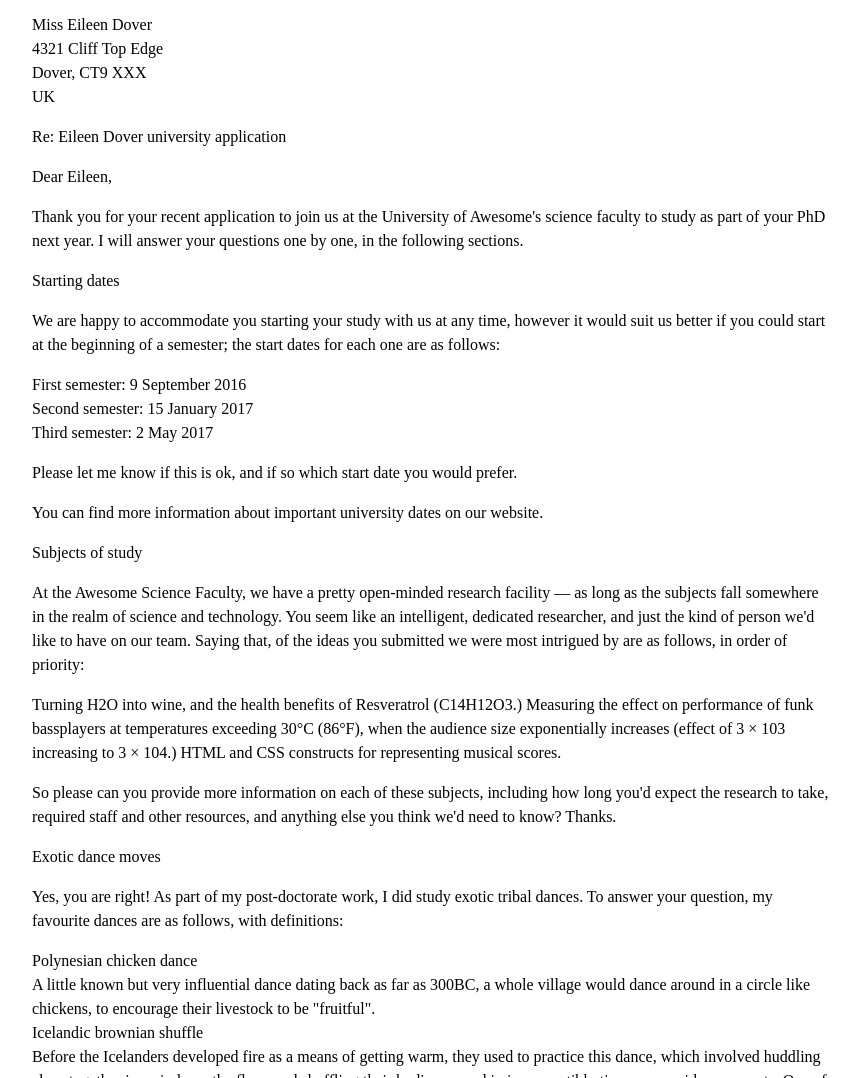
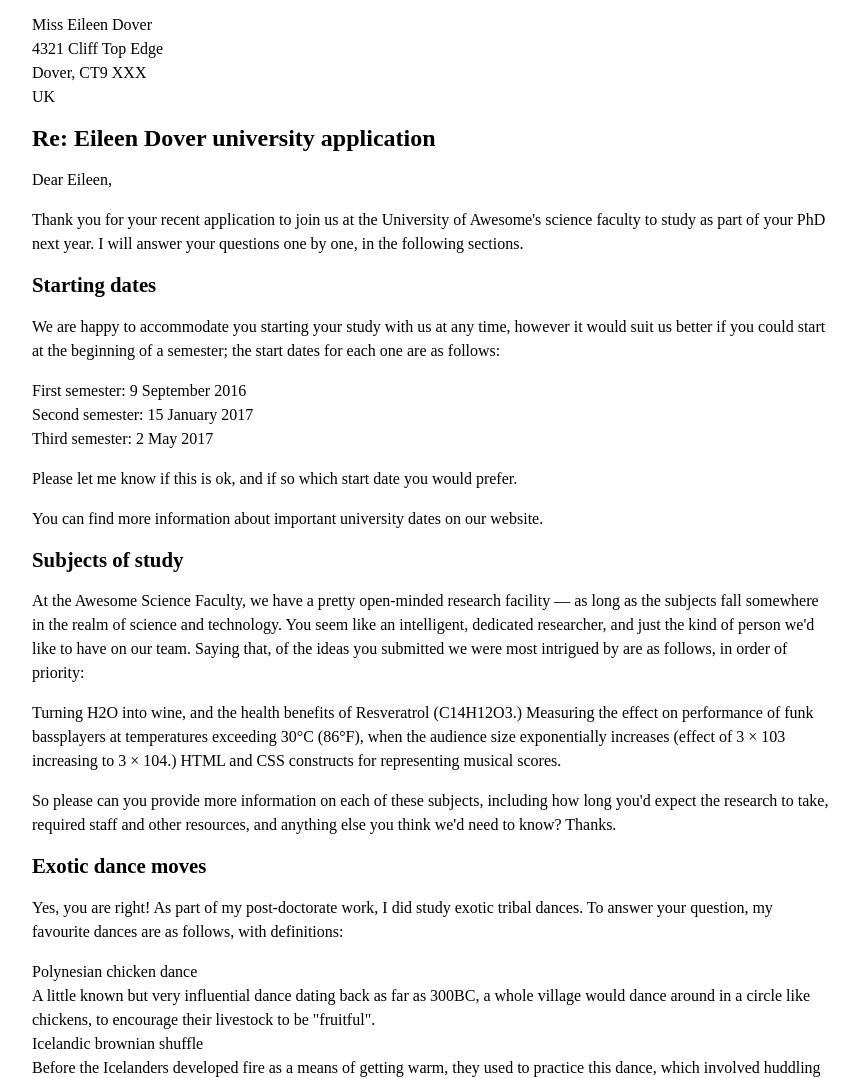
Before and after one commit to nmpuentes/nmpuentes.github.io, a plain HTML site: page letter-markup/Index.html in a window 1280 px wide. Shown: the part 203-1281 px from the top of the page, without its empty margins (208-1067 px from the left). Drawn offline with Linux system fonts and the light colour scheme.

Commit message:
update 3

```diff
--- a/letter-markup/Index.html
+++ b/letter-markup/Index.html
@@ -59,14 +59,14 @@
         UK</p>
 
 
-    <p>Re: Eileen Dover university application</p>
+    <h1>Re: Eileen Dover university application</h1>
 
     <p>Dear Eileen,</p>
 
     <p>Thank you for your recent application to join us at the University of Awesome's science faculty to study as part
         of your PhD next year. I will answer your questions one by one, in the following sections.</p>
 
-    <p>Starting dates</p>
+    <h2>Starting dates</h2>
 
     <p> We are happy to accommodate you starting your study with us at any time, however it would suit us better if you
         could start at the beginning of a semester; the start dates for each one are as follows:</p>
@@ -80,7 +80,7 @@
     <p>You can find more information about important university dates on our website.</p>
 
 
-    <p>Subjects of study</p>
+    <h2>Subjects of study</h2>
 
     <p>At the Awesome Science Faculty, we have a pretty open-minded research facility — as long as the subjects fall
     somewhere in the realm of science and technology. You seem like an intelligent, dedicated researcher, and just the
@@ -96,7 +96,7 @@
     to take, required staff and other resources, and anything else you think we'd need to know? Thanks.</p>
 
 
-    <p>Exotic dance moves</p>
+    <h2>Exotic dance moves</h2>
 
     <p>Yes, you are right! As part of my post-doctorate work, I did study exotic tribal dances. To answer your question, my
     favourite dances are as follows, with definitions:</p>
```
